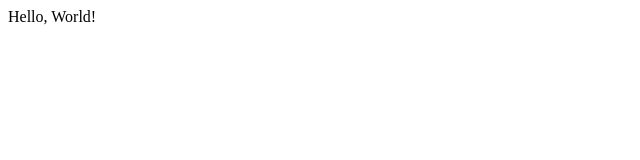
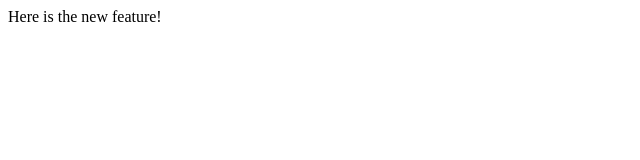
Before and after one commit to Jetchisel/lecture1, a plain HTML site: page index.html in a window 1280 px wide. Shown: the full height of the page, 0-640 px from the left. Drawn offline with Linux system fonts and the light colour scheme.

Commit message:
Add new feature

```diff
--- a/index.html
+++ b/index.html
@@ -5,6 +5,6 @@
     <title>Test</title>
   </head>
   <body>
-    Hello, World!
+    Here is the new feature!
   </body>
 </html>
```
